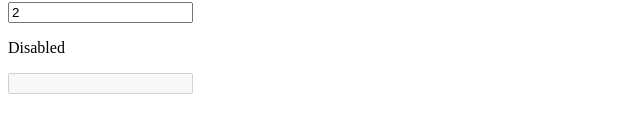
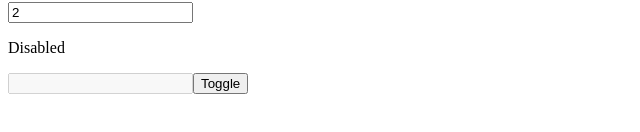
Before and after one commit to dreiv/ng-reactive-forms-tricks, an Angular app: page / in a window 1280 px wide. Shown: the part 254-386 px from the top of the page, without its empty margins (0-640 px from the left). Built offline with nearby package versions, Linux system fonts and the light colour scheme.

Commit message:
toggle disabled

```diff
--- a/src/app/app.component.html
+++ b/src/app/app.component.html
@@ -18,4 +18,5 @@
 <form [formGroup]="group" (ngSubmit)="submit()">
   <p>Disabled</p>
   <input type="text" formControlName="disabled" />
+  <button (click)="toggle($event)">Toggle</button>
 </form>
--- a/src/app/app.component.ts
+++ b/src/app/app.component.ts
@@ -54,6 +54,19 @@ export class AppComponent implements OnInit, OnDestroy {
     this.unsubscribe$.next();
   }
 
+  toggle(event: Event): void {
+    event.preventDefault();
+
+    const disabled = this.group.get('disabled');
+    const isDisabled = disabled?.disabled;
+
+    if (isDisabled) {
+      disabled?.enable({ emitEvent: false });
+    } else {
+      disabled?.disable({ emitEvent: true });
+    }
+  }
+
   submit(): void {
     console.log('sumbitted');
   }
```
